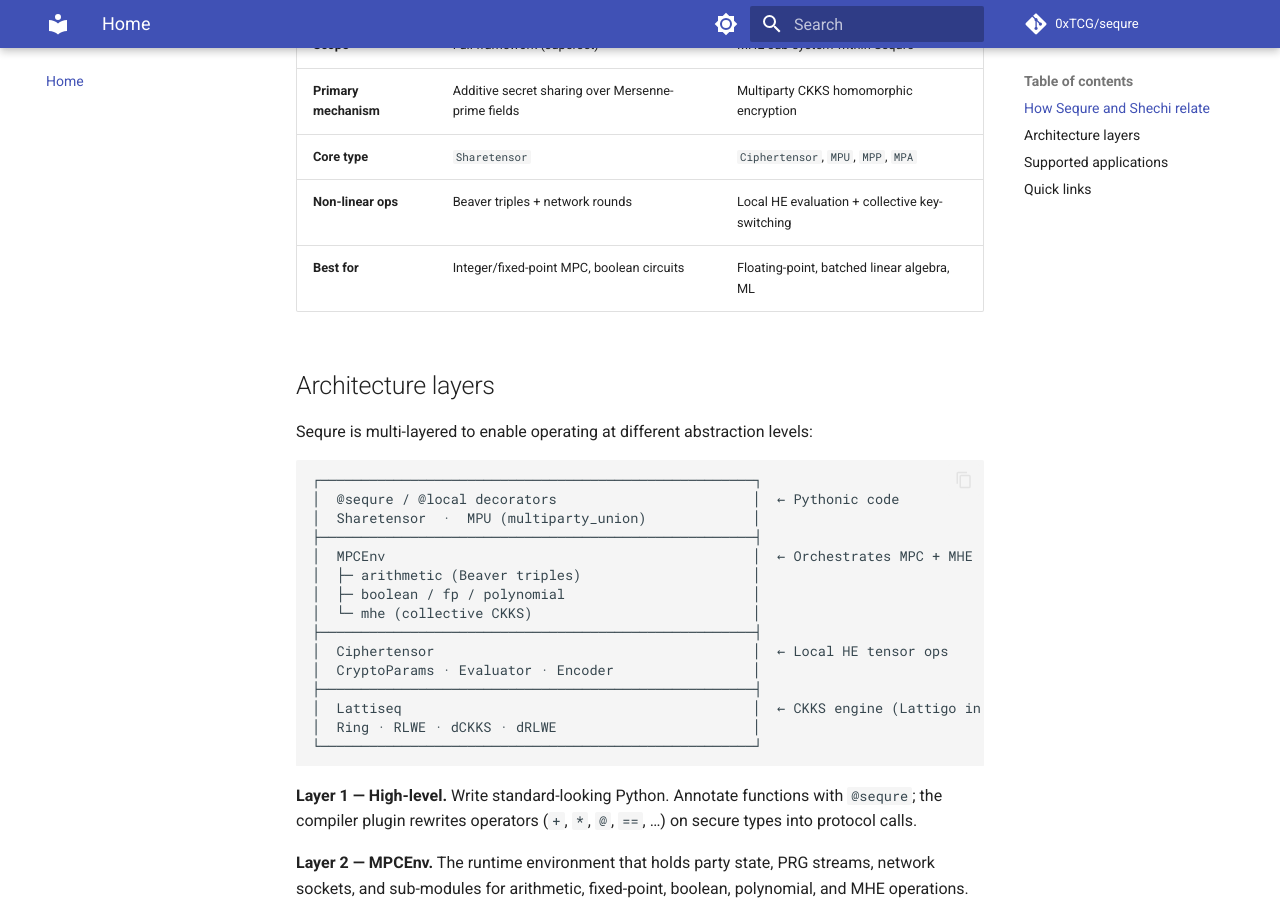
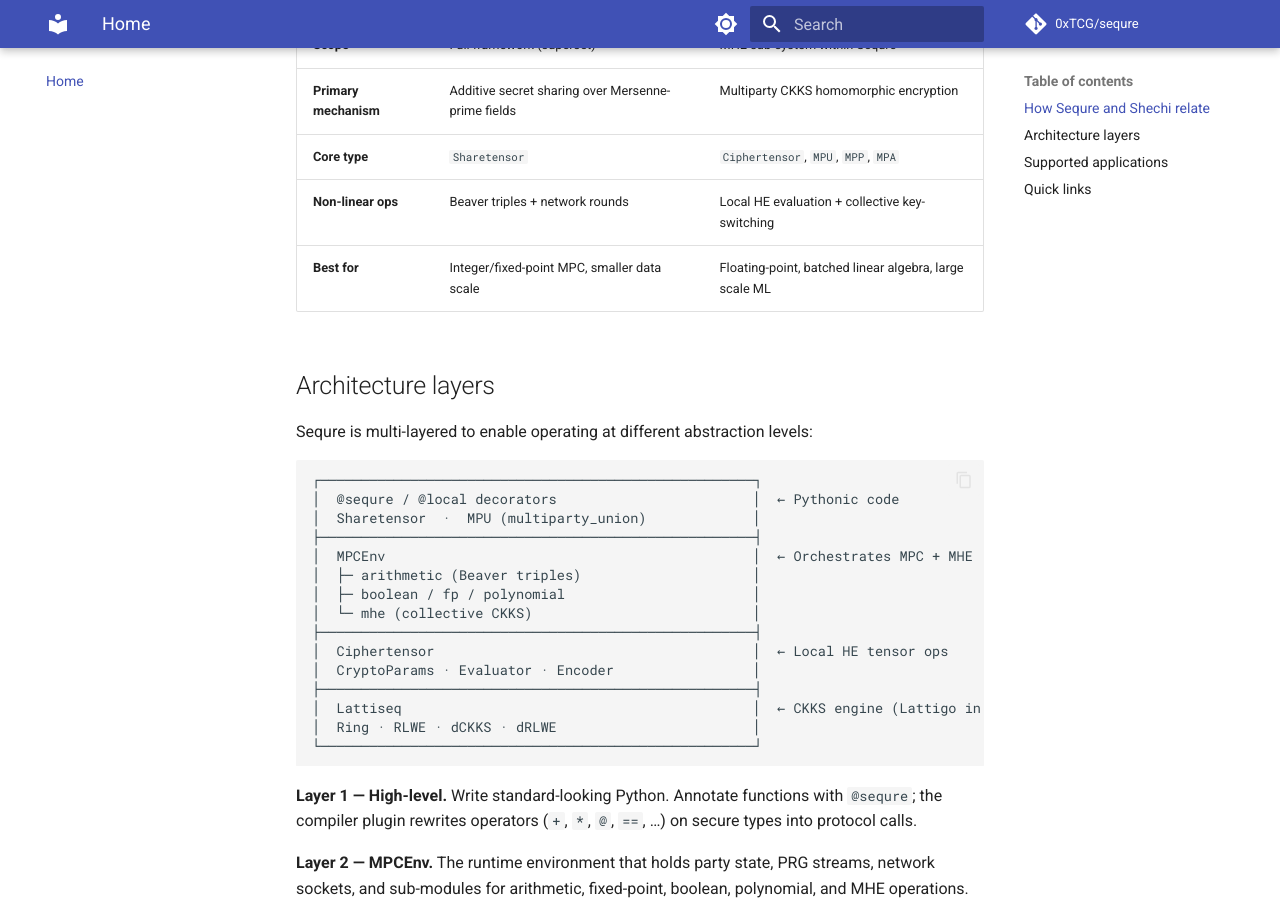
Before and after one commit to 0xTCG/sequre, an MkDocs documentation site: the page built from docs/index.md, in a window 1280 px wide and 900 px high, scrolled down 620 px. Built offline with MkDocs 1.6.1 and Material for MkDocs 9.7.7, drawn with Linux system fonts in a browser that asks for light colours; comment, search, counter and statistics services are not loaded.

Commit message:
Minor docs update

```diff
--- a/docs/index.md
+++ b/docs/index.md
@@ -16,7 +16,7 @@
 | **Primary mechanism** | Additive secret sharing over Mersenne-prime fields | Multiparty CKKS homomorphic encryption |
 | **Core type** | `Sharetensor` | `Ciphertensor`, `MPU`, `MPP`, `MPA` |
 | **Non-linear ops** | Beaver triples + network rounds | Local HE evaluation + collective key-switching |
-| **Best for** | Integer/fixed-point MPC, boolean circuits | Floating-point, batched linear algebra, ML |
+| **Best for** | Integer/fixed-point MPC, smaller data scale | Floating-point, batched linear algebra, large scale ML |
 
 ## Architecture layers
 
```
Also changed, not shown: README.md (+2 -0 lines), docs/tutorials/transition-mhe.md (+1 -1 lines).
